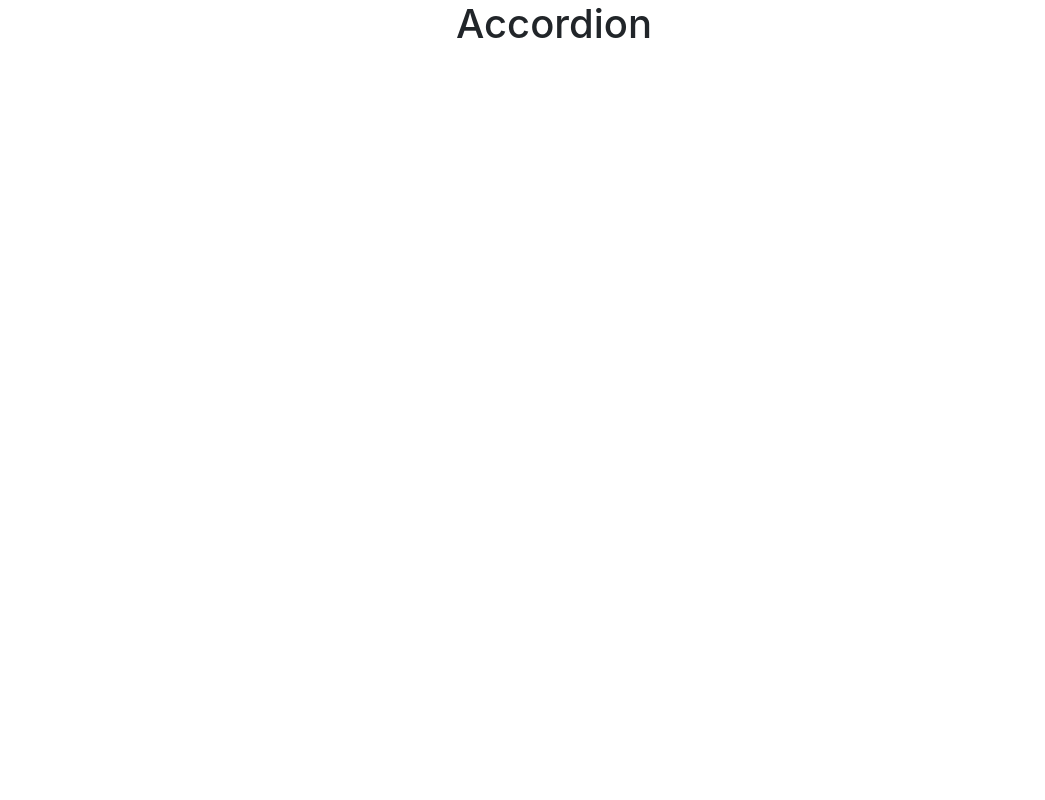
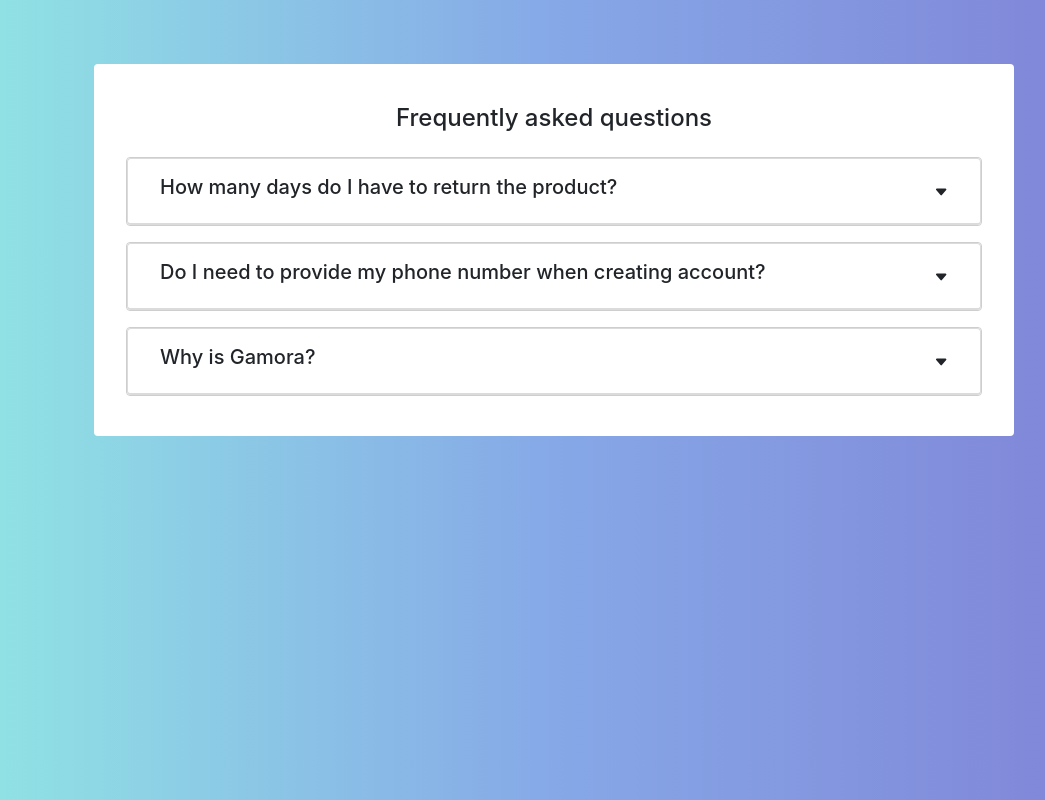
Before and after one commit to kbuczek/react-beginner-projects, a React (Create React App) app: page /accordion in a window 1280 px wide. Shown: the whole page, without its empty margins (86-1131 px from the left). Built offline with nearby package versions, Linux system fonts and the light colour scheme.

Commit message:
accordion

```diff
--- a/package.json
+++ b/package.json
@@ -10,6 +10,7 @@
     "react": "^17.0.2",
     "react-bootstrap": "^1.6.0",
     "react-dom": "^17.0.2",
+    "react-icons": "^4.2.0",
     "react-router-dom": "^5.2.0",
     "react-scripts": "4.0.3",
     "web-vitals": "^1.1.2"
--- /dev/null
+++ b/src/Projects/Accordion/Accordion.css
@@ -0,0 +1,57 @@
+:root {
+  /* colors */
+  --clr-blue: rgb(105, 148, 248);
+  --clr-white: #fff;
+  /* properties */
+  --radius: 0.25rem;
+  --fixed-width: 920px;
+}
+
+* {
+  margin: 0;
+  padding: 0;
+}
+
+body {
+  line-height: 1.6;
+  font-size: 0.9rem;
+}
+
+main {
+  display: flex;
+  justify-content: center;
+  align-items: center;
+}
+
+.container {
+  /* width: 90vw; */
+  margin: 4rem;
+  background: var(--clr-white);
+  border-radius: var(--radius);
+  padding: 2.5rem 2rem;
+  max-width: var(--fixed-width);
+  display: grid;
+}
+
+.singleQuestion {
+  border: 1px solid rgb(206, 206, 206);
+  background-color: rgb(251, 251, 251);
+  border-radius: var(--radius);
+  margin-top: 1rem;
+}
+
+.singleQuestion header {
+  display: flex;
+  justify-content: space-between;
+  align-items: center;
+  border: 1px solid rgb(219, 219, 219);
+  border-bottom: 2px solid rgb(219, 219, 219);
+  border-radius: var(--radius);
+  background-color: rgb(255, 255, 255);
+  padding: 1rem 2rem 1rem 2rem;
+}
+
+.content {
+  padding: 1rem 2rem 1rem 2rem;
+  font-size: medium;
+}
--- a/src/Projects/Accordion/Accordion.js
+++ b/src/Projects/Accordion/Accordion.js
@@ -1,7 +1,21 @@
 import React from "react";
+import data from "./data";
+import SingleQuestion from "./SingleQuestion";
+import "./Accordion.css";
 
 const Accordion = () => {
-  return <h1>Accordion</h1>;
+  return (
+    <main>
+      <div className="container">
+        <h4>Frequently asked questions</h4>
+        <section>
+          {data.map((question) => (
+            <SingleQuestion key={question.id} {...question} />
+          ))}
+        </section>
+      </div>
+    </main>
+  );
 };
 
 export default Accordion;
--- /dev/null
+++ b/src/Projects/Accordion/SingleQuestion.js
@@ -0,0 +1,19 @@
+import react, { useState } from "react";
+import { BsFillCaretDownFill, BsFillCaretUpFill } from "react-icons/bs";
+
+const SingleQuestion = ({ title, info }) => {
+  const [showInfo, setShowInfo] = useState(false);
+  return (
+    <div className="singleQuestion">
+      <header onClick={() => setShowInfo(!showInfo)}>
+        <h5>{title}</h5>
+        <div className="icon">
+          {showInfo ? <BsFillCaretUpFill /> : <BsFillCaretDownFill />}
+        </div>
+      </header>
+      {showInfo && <p className="content">{info}</p>}
+    </div>
+  );
+};
+
+export default SingleQuestion;
--- /dev/null
+++ b/src/Projects/Accordion/data.js
@@ -0,0 +1,18 @@
+const data = [
+  {
+    id: 1,
+    title: "How many days do I have to return the product?",
+    info: "You can return any product up to 14 days after buying, provided it is in immaculate condition",
+  },
+  {
+    id: 2,
+    title: "Do I need to provide my phone number when creating account?",
+    info: "No, providing your phone number when registering your account is not required, however we inform our customers about our greatest deals via sms. You can remove your phone number at any time.",
+  },
+  {
+    id: 3,
+    title: "Why is Gamora?",
+    info: "We don't know where, who and why is Gamora. Sorry :(",
+  },
+];
+export default data;
--- a/src/Projects/BirthdayList/BirthdayList.js
+++ b/src/Projects/BirthdayList/BirthdayList.js
@@ -1,6 +1,6 @@
 import "./BirthdayList.css";
 import React, { useState } from "react";
-import data from "../../data";
+import data from "./data";
 import {
   Button,
   Container,
--- a/src/index.css
+++ b/src/index.css
@@ -1,13 +1,26 @@
 body {
   margin: 0;
-  font-family: -apple-system, BlinkMacSystemFont, 'Segoe UI', 'Roboto', 'Oxygen',
-    'Ubuntu', 'Cantarell', 'Fira Sans', 'Droid Sans', 'Helvetica Neue',
+  font-family: -apple-system, BlinkMacSystemFont, "Segoe UI", "Roboto", "Oxygen",
+    "Ubuntu", "Cantarell", "Fira Sans", "Droid Sans", "Helvetica Neue",
     sans-serif;
   -webkit-font-smoothing: antialiased;
   -moz-osx-font-smoothing: grayscale;
+  background: #7f7fd5; /* fallback for old browsers */
+  background: -webkit-linear-gradient(
+    to right,
+    #91eae4,
+    #86a8e7,
+    #7f7fd5
+  ); /* Chrome 10-25, Safari 5.1-6 */
+  background: linear-gradient(
+    to right,
+    #91eae4,
+    #86a8e7,
+    #7f7fd5
+  ); /* W3C, IE 10+/ Edge, Firefox 16+, Chrome 26+, Opera 12+, Safari 7+ */
 }
 
 code {
-  font-family: source-code-pro, Menlo, Monaco, Consolas, 'Courier New',
+  font-family: source-code-pro, Menlo, Monaco, Consolas, "Courier New",
     monospace;
 }
```
Also changed, not shown: src/data2.js (deleted, +0 -28 lines), src/Projects/BirthdayList/data.js (renamed from src/data.js), 2 other files (tests, documents, lock files or other folders).
